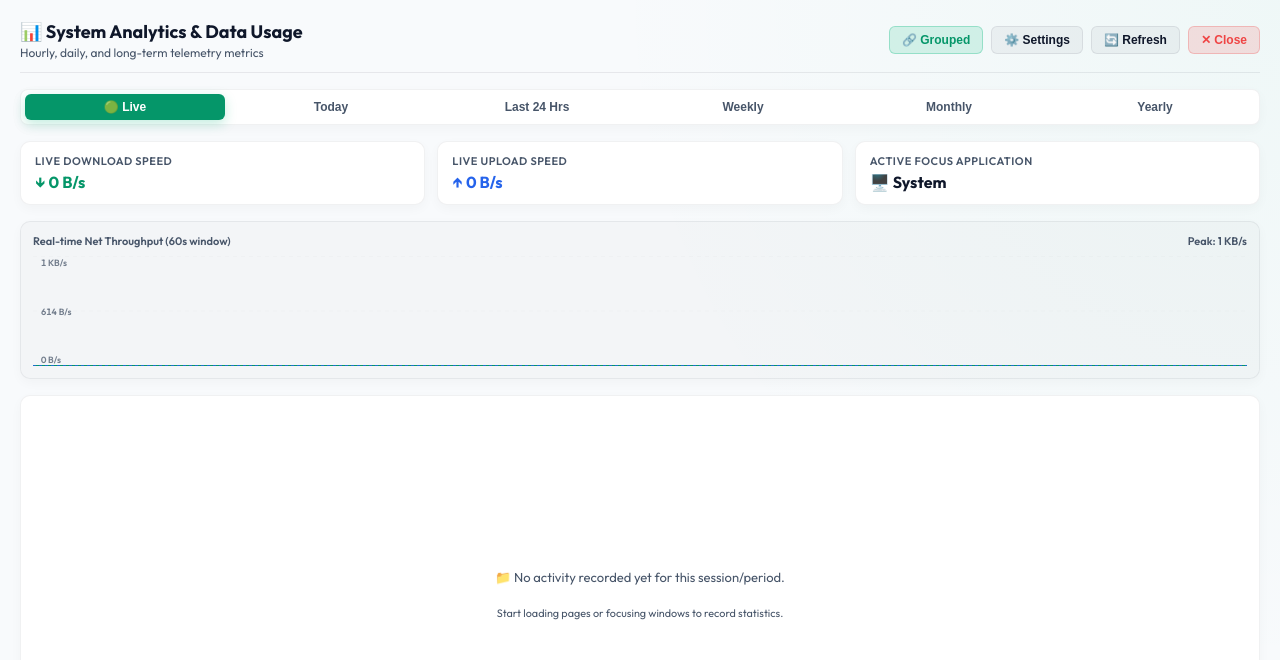
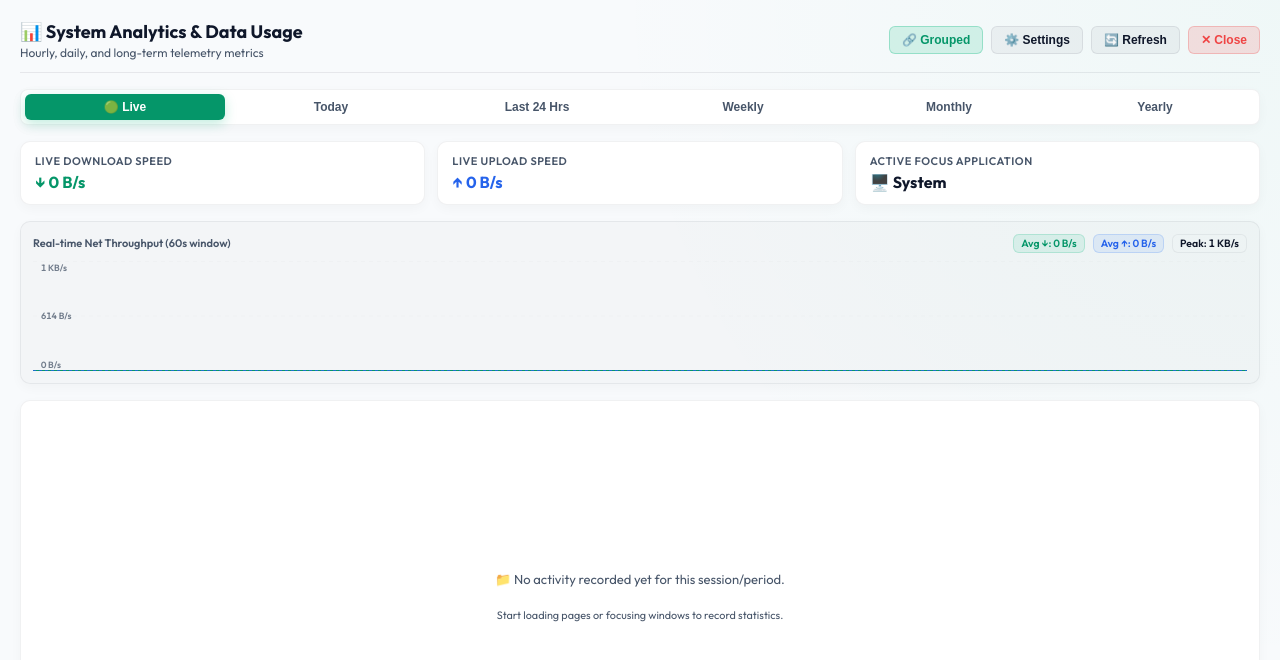
Before and after one commit to iharshraj1123/modern-internet-speed-meter, a SvelteKit app: page /dashboard in a window 1280 px wide. Shown: the top 660 px of the page. Built offline with nearby package versions, Linux system fonts and the light colour scheme.

Commit message:
Add Average Download, Average Upload, and Peak throughput badges to Dashboard Live chart header

```diff
--- a/src/routes/dashboard/+page.svelte
+++ b/src/routes/dashboard/+page.svelte
@@ -80,6 +80,18 @@
   });
 
   let scaleLiveMax = $derived(smoothLiveMax * 1.20);
+
+  let avgLiveDown = $derived.by(() => {
+    if (!liveHistory.download || liveHistory.download.length === 0) return 0;
+    const sum = liveHistory.download.reduce((acc, v) => acc + v, 0);
+    return sum / liveHistory.download.length;
+  });
+
+  let avgLiveUp = $derived.by(() => {
+    if (!liveHistory.upload || liveHistory.upload.length === 0) return 0;
+    const sum = liveHistory.upload.reduce((acc, v) => acc + v, 0);
+    return sum / liveHistory.upload.length;
+  });
 
   let liveDownPath = $derived(getSvgPath(liveHistory.download, 120, scaleLiveMax));
   let liveDownAreaPath = $derived(getSvgAreaPath(liveHistory.download, 120, scaleLiveMax));
@@ -389,7 +401,11 @@
     <section class="live-chart-section">
       <div class="chart-header">
         <span class="chart-title">Real-time Net Throughput (60s window)</span>
-        <span class="chart-max">Peak: {formatSpeed(smoothLiveMax, $settings.unit)}</span>
+        <div class="chart-stats-badges">
+          <span class="chart-stat-pill down" title="Average Download Speed">Avg ↓: {formatSpeed(avgLiveDown, $settings.unit)}</span>
+          <span class="chart-stat-pill up" title="Average Upload Speed">Avg ↑: {formatSpeed(avgLiveUp, $settings.unit)}</span>
+          <span class="chart-stat-pill peak" title="Peak Speed">Peak: {formatSpeed(smoothLiveMax, $settings.unit)}</span>
+        </div>
       </div>
       <div class="chart-body">
         <div class="y-axis-container">
@@ -774,9 +790,43 @@
   .chart-header {
     display: flex;
     justify-content: space-between;
+    align-items: center;
     font-size: 11px;
     font-weight: 600;
     color: var(--text-secondary);
+  }
+
+  .chart-stats-badges {
+    display: flex;
+    align-items: center;
+    gap: 8px;
+    font-variant-numeric: tabular-nums;
+  }
+
+  .chart-stat-pill {
+    font-size: 10.5px;
+    font-weight: 600;
+    padding: 2px 7px;
+    border-radius: 6px;
+    line-height: 1.2;
+  }
+
+  .chart-stat-pill.down {
+    color: var(--accent-emerald);
+    background: rgba(16, 185, 129, 0.1);
+    border: 1px solid rgba(16, 185, 129, 0.2);
+  }
+
+  .chart-stat-pill.up {
+    color: var(--accent-blue);
+    background: rgba(59, 130, 246, 0.1);
+    border: 1px solid rgba(59, 130, 246, 0.2);
+  }
+
+  .chart-stat-pill.peak {
+    color: var(--text-primary);
+    background: rgba(255, 255, 255, 0.05);
+    border: 1px solid var(--card-border);
   }
 
   .chart-body {
```
